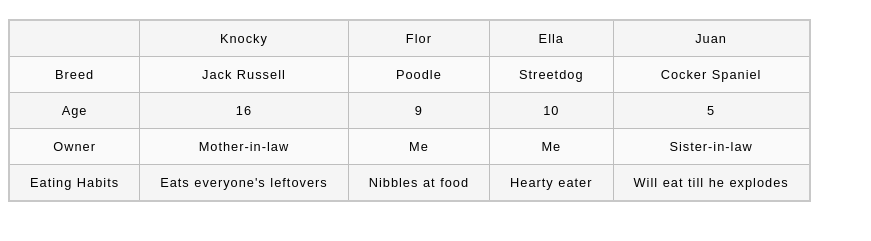
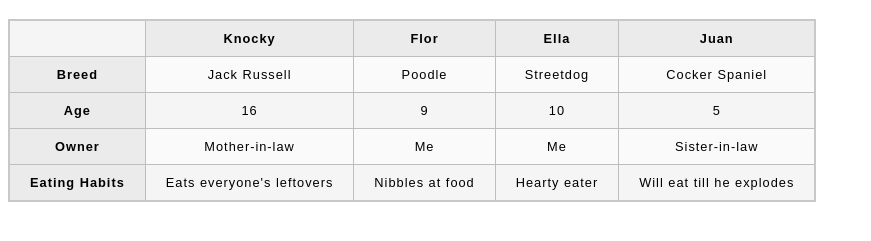
Before and after one commit to joominchoi/dogs-table, a plain HTML site: page index.html in a window 1280 px wide. Shown: the part 61-302 px from the top of the page, without its empty margins (0-871 px from the left). Drawn offline with Linux system fonts and the light colour scheme.

Commit message:
Update headers with th

```diff
--- a/index.html
+++ b/index.html
@@ -12,34 +12,34 @@
     <table>
       <tr>
         <td>&nbsp;</td>
-        <td>Knocky</td>
-        <td>Flor</td>
-        <td>Ella</td>
-        <td>Juan</td>
+        <th>Knocky</th>
+        <th>Flor</th>
+        <th>Ella</th>
+        <th>Juan</th>
       </tr>
       <tr>
-        <td>Breed</td>
+        <th>Breed</th>
         <td>Jack Russell</td>
         <td>Poodle</td>
         <td>Streetdog</td>
         <td>Cocker Spaniel</td>
       </tr>
       <tr>
-        <td>Age</td>
+        <th>Age</th>
         <td>16</td>
         <td>9</td>
         <td>10</td>
         <td>5</td>
       </tr>
       <tr>
-        <td>Owner</td>
+        <th>Owner</th>
         <td>Mother-in-law</td>
         <td>Me</td>
         <td>Me</td>
         <td>Sister-in-law</td>
       </tr>
       <tr>
-        <td>Eating Habits</td>
+        <th>Eating Habits</th>
         <td>Eats everyone's leftovers</td>
         <td>Nibbles at food</td>
         <td>Hearty eater</td>
```
